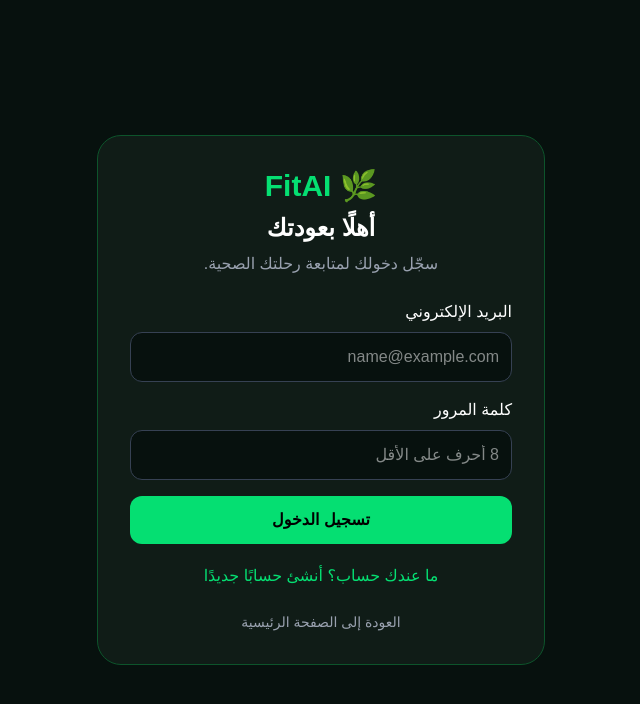
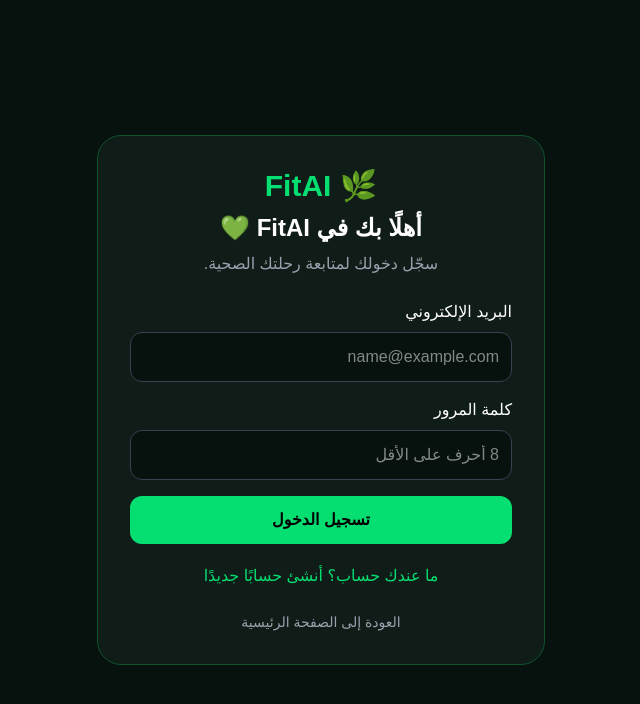
Before and after one commit to fivms/fitai, a Next.js app: page /login in a window 1280 px wide. Shown: the top 704 px of the page, without its empty margins (319-959 px from the left). Built offline with nearby package versions, Linux system fonts and the light colour scheme; no server answers.

Commit message:
Update login welcome text

```diff
--- a/app/login/page.tsx
+++ b/app/login/page.tsx
@@ -61,14 +61,14 @@ export default function LoginPage() {
         </h1>
 
         <h2 className="mb-2 text-center text-2xl font-bold">
-          {isSignup ? "إنشاء حساب جديد" : "أهلًا بعودتك"}
-        </h2>
+  {isSignup ? "أهلًا بك في FitAI 💚" : "أهلًا بك في FitAI 💚"}
+</h2>
 
         <p className="mb-6 text-center text-gray-400">
-          {isSignup
-            ? "أنشئ حسابك وابدأ رحلتك الصحية."
-            : "سجّل دخولك لمتابعة رحلتك الصحية."}
-        </p>
+  {isSignup
+    ? "أنشئ حسابك وابدأ رحلتك الصحية معنا."
+    : "سجّل دخولك لمتابعة رحلتك الصحية."}
+</p>
 
         <form onSubmit={handleSubmit} className="space-y-4">
           <div>
```
